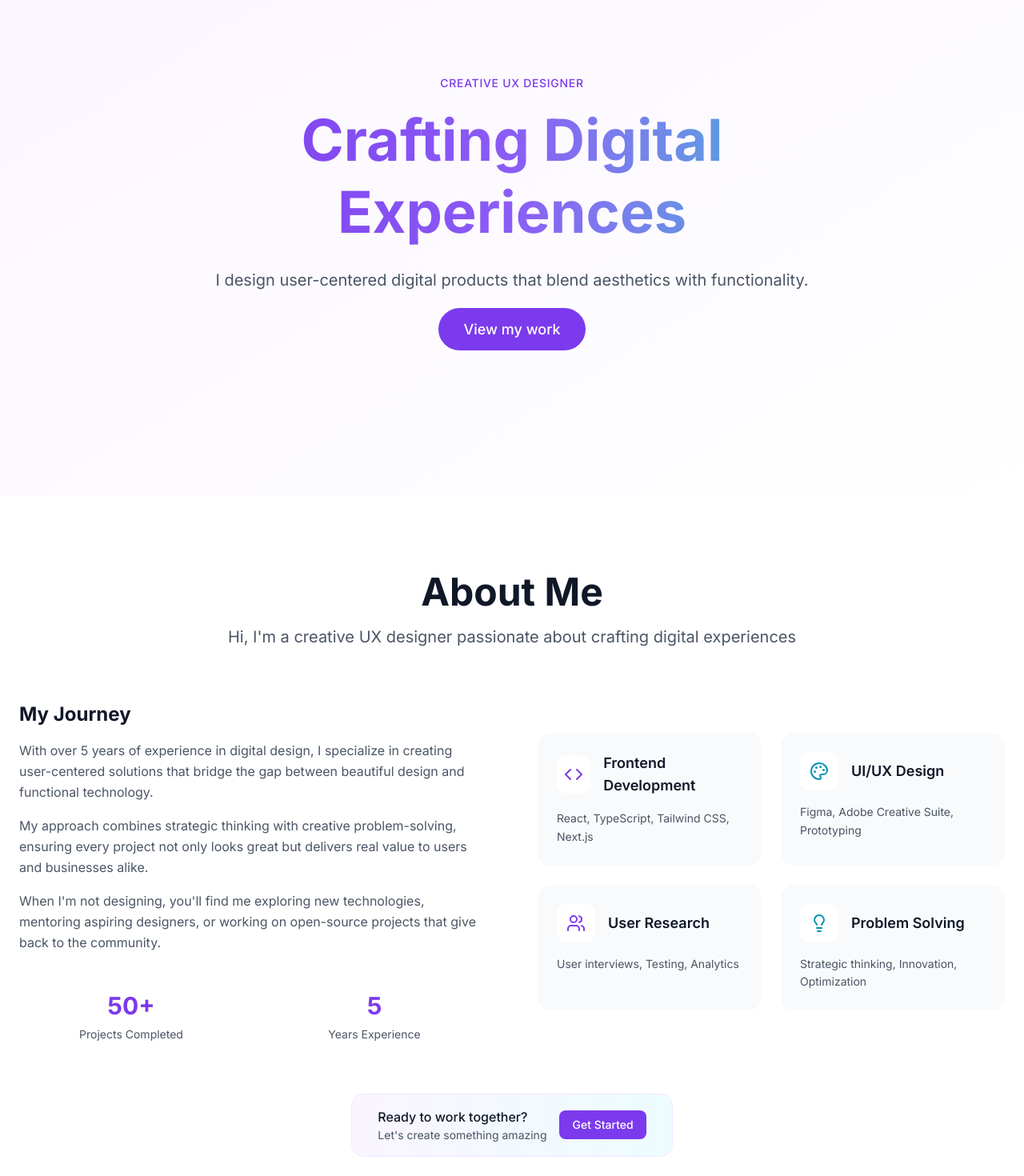
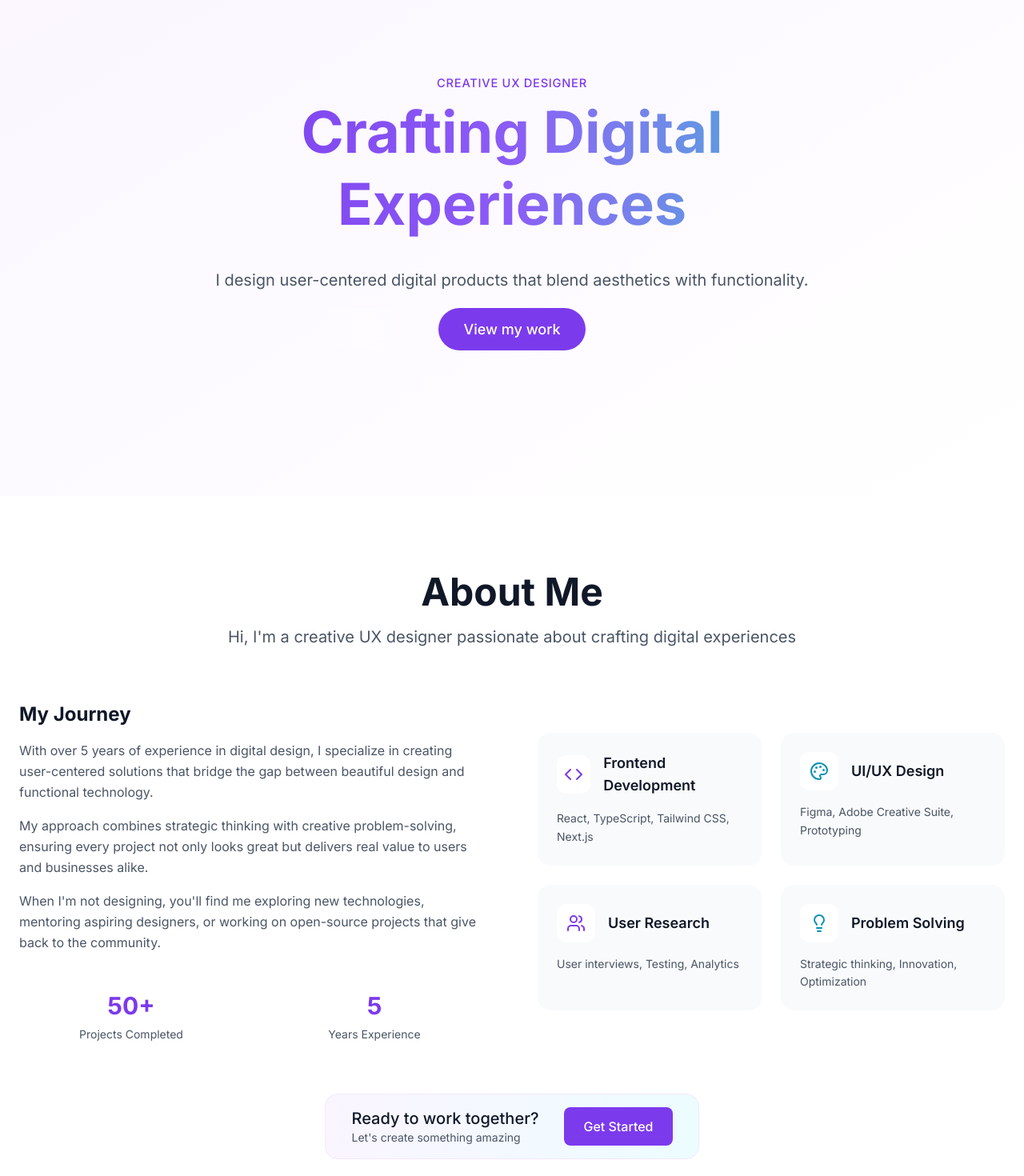
Before and after one commit to asifjirayat/modern-ux-portfolio, a React (Vite) app: page / in a window 1280 px wide. Shown: the part 180-1650 px from the top of the page at 80% size. Built offline with nearby package versions, Linux system fonts and the light colour scheme.

Commit message:
Added animations to Hero and Button components.

```diff
--- a/src/components/sections/About.jsx
+++ b/src/components/sections/About.jsx
@@ -109,9 +109,9 @@ const About = ({ ...rest }) => {
 
         {/* Bottom CTA */}
         <div className="text-center mt-16">
-          <div className="inline-flex items-center gap-4 px-8 py-4 bg-gradient-to-r from-primary-50 to-accent-50 rounded-2xl border border-primary-100">
+          <div className="inline-flex items-center gap-8 px-8 py-4 bg-gradient-to-r from-primary-50 to-accent-50 rounded-2xl border border-primary-100">
             <div className="text-left">
-              <p className="text-gray-900 font-medium">
+              <p className="text-gray-900 font-medium text-xl">
                 Ready to work together?
               </p>
               <p className="text-gray-600 text-sm">
@@ -119,7 +119,6 @@ const About = ({ ...rest }) => {
               </p>
             </div>
             <Button
-              size="small"
               href="#contact"
               onClick={(e) => handleSmoothScroll(e, "contact")}
             >
--- a/src/components/sections/Hero.jsx
+++ b/src/components/sections/Hero.jsx
@@ -1,25 +1,39 @@
 import { Button } from "../ui";
-import { useScrollTo } from "../../hooks";
+import { useScrollTo, useHeroAnimation } from "../../hooks";
 
 const Hero = ({ ...rest }) => {
   const { handleSmoothScroll } = useScrollTo();
 
+  // Custom hook for hero animations
+  const heroRef = useHeroAnimation();
+
   return (
     <section
+      ref={heroRef}
       className="min-h-screen flex items-center justify-center bg-gradient-to-br from-primary-50 to-white pt-20"
       {...rest}
     >
       <div className="text-center px-6 max-w-4xl mx-auto">
-        <p className="text-sm uppercase tracking-wider text-primary-600 mb-4 font-medium">
+        <p
+          data-hero-tagline
+          className="text-sm uppercase tracking-wider text-primary-600 mb-4 font-medium"
+        >
           Creative UX Designer
         </p>
-        <h1 className="text-4xl md:text-6xl lg:text-7xl font-bold mb-6 leading-tight bg-gradient-to-r from-primary-600 via-primary-500 to-accent-500 bg-clip-text text-transparent">
+        <h1
+          data-hero-title
+          className="text-4xl md:text-6xl lg:text-7xl font-bold mb-6 leading-tight bg-gradient-to-r from-primary-600 via-primary-500 to-accent-500 bg-clip-text text-transparent"
+        >
           Crafting Digital Experiences
         </h1>
-        <p className="text-base md:text-xl text-gray-600 mb-8 max-w-3xl mx-auto leading-relaxed">
+        <p
+          data-hero-subtitle
+          className="text-base md:text-xl text-gray-600 mb-8 max-w-3xl mx-auto leading-relaxed"
+        >
           I design user-centered digital products that blend aesthetics with
           functionality.
         </p>
+        <div data-hero-cta>
           <Button
             href="#projects"
             size="large"
@@ -28,6 +42,7 @@ const Hero = ({ ...rest }) => {
             View my work
           </Button>
         </div>
+      </div>
     </section>
   );
 };
--- a/src/components/ui/Button.jsx
+++ b/src/components/ui/Button.jsx
@@ -1,3 +1,5 @@
+import { useButtonAnimation } from "../../hooks";
+
 const Button = ({
   children,
   variant = "primary",
@@ -5,13 +7,16 @@ const Button = ({
   href,
   onClick,
   className = "",
+  disabled = false,
   ...rest
 }) => {
+  const buttonRef = useButtonAnimation([disabled]); // Pass disabled as dependency
+
   // If anchor use <a>, else use <button>
   const Component = href ? "a" : "button";
 
   const baseClasses =
-    "font-medium transition-all duration-200 focus-visible:ring-4 focus-visible:ring-primary-500/40";
+    "font-medium transition-colors duration-200 focus-visible:ring-4 focus-visible:ring-primary-500/40 relative overflow-hidden";
 
   const variants = {
     primary: "bg-primary-600 text-white hover:bg-primary-700",
@@ -27,11 +32,25 @@ const Button = ({
     large: "px-8 py-4 text-lg rounded-full",
   };
 
-  const classes = `${baseClasses} ${variants[variant]} ${sizes[size]} ${className}`;
+  const classes = `${baseClasses} ${variants[variant]} ${sizes[size]} ${
+    disabled ? "opacity-50 cursor-not-allowed" : ""
+  } ${className}`;
 
   return (
-    <Component href={href} onClick={onClick} className={classes} {...rest}>
-      {children}
+    <Component
+      ref={buttonRef}
+      href={href}
+      onClick={onClick}
+      className={classes}
+      disabled={disabled}
+      {...rest}
+    >
+      <span className="relative z-10">{children}</span>
+
+      {/* Ripple effect overlay - only show if not disabled */}
+      {!disabled && (
+        <div className="absolute inset-0 bg-gradient-to-r from-transparent via-white/20 to-transparent -translate-x-full hover:translate-x-full transition-transform duration-700 ease-out" />
+      )}
     </Component>
   );
 };
--- /dev/null
+++ b/src/components/ui/FloatingElements.jsx
@@ -0,0 +1,106 @@
+import { useRef } from "react";
+import { useGSAP } from "@gsap/react";
+import gsap from "../../utils/gsapConfig.js";
+import { div } from "three/tsl";
+
+const FloatingElements = ({ count = 8 }) => {
+  const containerRef = useRef();
+
+  useGSAP(
+    () => {
+      const elements = containerRef.current.children;
+
+      Array.from(elements).forEach((element, index) => {
+        // Random initial position
+        gsap.set(element, {
+          x: Math.random() * window.innerWidth,
+          y: Math.random() * window.innerHeight,
+          rotation: Math.random() * 360,
+          scale: 0.5 + Math.random() * 0.5,
+        });
+
+        // Continuous floating animation
+        gsap.to(element, {
+          x: `+=${(Math.random() - 0.5) * 400}`,
+          y: `+= ${(Math.random() - 0.5) * 400}`,
+          rotation: `+=${360 + Math.random() * 360}`,
+          duration: 20 + Math.random() * 20,
+          repeat: -1,
+          yoyo: true,
+          ease: "none",
+          delay: index * 0.5,
+        });
+
+        // Breathing effect
+        gsap.to(element, {
+          scale: `+=${0.2 + Math.random() + 0.3}`,
+          duration: 3 + Math.random() * 4,
+          repeat: -1,
+          yoyo: true,
+          ease: "power1.inOut",
+          delay: index + 0.3,
+        });
+      });
+
+      // Mouse parallax effect
+      let requestId;
+      const handleMouseMove = (e) => {
+        if (requestId) return;
+
+        requestId = requestAnimationFrame(() => {
+          const { clientX, clientY } = e;
+          const centerX = window.innerWidth / 2;
+          const centerY = window.innerHeight / 2;
+
+          Array.from(elements).forEach((element, index) => {
+            const depth = (index + 1) * 0.02;
+            const moveX = (clientX - centerX) * depth;
+            const moveY = (clientY - centerY) * depth;
+
+            gsap.set(element, {
+              x: moveX,
+              y: moveY,
+            });
+          });
+
+          requestId = null;
+        });
+      };
+
+      window.addEventListener("mousemove", handleMouseMove);
+
+      return () => {
+        window.removeEventListener("mousemove", handleMouseMove);
+        if (requestId) cancelAnimationFrame(requestId);
+      };
+    },
+    { scope: containerRef }
+  );
+
+  const colors = ["blue", "purple", "pink", "indigo", "cyan"];
+
+  return (
+    <div
+      ref={containerRef}
+      className="fixed inset-0 pointer-events-none z-0 overflow-hidden"
+    >
+      {Array.from({ length: count }).map((_, index) => {
+        const color = colors[index % colors.length];
+        const size = 4 + (index % 3) * 4; // Varying sizes
+
+        return (
+          <div
+            key={index}
+            className={`absolute rounded-full opacity-20 bg-gradient-to-br from-${color}-400 to-${color}-600 blur-sm`}
+            style={{
+              width: `${size}px`,
+              height: `${size}px`,
+            }}
+          />
+        );
+      })}
+    </div>
+  );
+};
+
+export default FloatingElements;
--- a/src/hooks/index.js
+++ b/src/hooks/index.js
@@ -1 +1,2 @@
 export * from "./useScrollTo.js";
+export * from "./useGSAPAnimation.js";
--- /dev/null
+++ b/src/hooks/useGSAPAnimation.js
@@ -0,0 +1,162 @@
+import { useRef } from "react";
+import { useGSAP } from "@gsap/react";
+import gsap from "../utils/gsapConfig.js";
+
+export const useHeroAnimation = (dependencies = []) => {
+  const containerRef = useRef();
+
+  useGSAP(
+    () => {
+      const tagline = containerRef.current?.querySelector(
+        "[data-hero-tagline]"
+      );
+      const title = containerRef.current?.querySelector("[data-hero-title]");
+      const subtitle = containerRef.current?.querySelector(
+        "[data-hero-subtitle]"
+      );
+      const cta = containerRef.current?.querySelector("[data-hero-cta]");
+
+      if (!tagline || !title || !subtitle || !cta) return;
+
+      // Set initial states
+      gsap.set([tagline, title, subtitle, cta], {
+        opacity: 0,
+        y: 60,
+      });
+
+      // Create timeline
+      const tl = gsap.timeline({ delay: 0.5 });
+
+      tl.to(tagline, {
+        opacity: 1,
+        y: 0,
+        duration: 0.8,
+        ease: "power2.out",
+      })
+        .to(
+          title,
+          {
+            opacity: 1,
+            y: 0,
+            duration: 1.2,
+            ease: "power3.out",
+          },
+          "+=0.4"
+        )
+        .to(
+          subtitle,
+          {
+            opacity: 1,
+            y: 0,
+            duration: 1,
+            ease: "power2.out",
+          },
+          "+=0.6"
+        )
+        .to(
+          cta,
+          {
+            opacity: 1,
+            y: 0,
+            duration: 0.8,
+            ease: "back.out(1.7)",
+          },
+          "-=0.4"
+        );
+
+      // Floating animation for title
+      gsap.to(title, {
+        y: -10,
+        duration: 4,
+        repeat: -1,
+        yoyo: true,
+        ease: "power1.inOut",
+        delay: 2.5,
+      });
+
+      // Breathing animation for tagline
+      gsap.to(tagline, {
+        scale: 1.05,
+        duration: 3,
+        repeat: -1,
+        yoyo: true,
+        ease: "power1.inOut",
+        delay: 3,
+      });
+    },
+    { scope: containerRef, dependencies }
+  );
+  return containerRef;
+};
+
+// Button hover animation
+export const useButtonAnimation = (dependencies = []) => {
+  const buttonRef = useRef();
+
+  useGSAP(
+    () => {
+      const button = buttonRef.current;
+      if (!button) return;
+
+      // Check if button is disabled
+      const isDisabled =
+        button.disabled ||
+        button.hasAttribute("disabled") ||
+        button.classList.contains("opacity-50");
+      if (isDisabled) return; // No animations to disabled buttons
+
+      // Create hover timelines
+      const hoverTl = gsap.timeline({ paused: true });
+
+      // Setup hover animation timeline
+      hoverTl.to(button, {
+        scale: 1.05,
+        y: -2,
+        boxShadow: "0 8px 25px rgba(0,0,0,0.15)",
+        duration: 0.3,
+        ease: "power2.out",
+      });
+
+      const handleMouseEnter = () => {
+        hoverTl.play();
+      };
+
+      const handleMouseLeave = () => {
+        hoverTl.reverse();
+      };
+
+      const handleMouseDown = () => {
+        gsap.to(button, {
+          scale: 0.98,
+          duration: 0.1,
+          ease: "power2.out",
+          yoyo: true,
+          repeat: 1,
+        });
+      };
+
+      // Add event listeners
+      button.addEventListener("mouseenter", handleMouseEnter);
+      button.addEventListener("mouseleave", handleMouseLeave);
+      button.addEventListener("mousedown", handleMouseDown);
+
+      return () => {
+        button.removeEventListener("mouseenter", handleMouseEnter);
+        button.removeEventListener("mouseleave", handleMouseLeave);
+        button.removeEventListener("mousedown", handleMouseDown);
+
+        // Kill timelines to prevent memory leaks
+        hoverTl.kill();
+      };
+    },
+    { scope: buttonRef, dependencies }
+  );
+  return buttonRef;
+};
+
+export const useGSAPAnimation = () => {
+  return {
+    useHeroAnimation,
+    useButtonAnimation,
+  };
+};
--- /dev/null
+++ b/src/utils/gsapConfig.js
@@ -0,0 +1,34 @@
+import gsap from "gsap";
+import { ScrollTrigger } from "gsap/ScrollTrigger";
+import { TextPlugin } from "gsap/TextPlugin";
+
+// Register plugin
+gsap.registerPlugin(ScrollTrigger, TextPlugin);
+
+// Global GSAP settings
+gsap.defaults({
+  duration: 1,
+  ease: "power2.out",
+});
+
+// Animation presets
+export const animations = {
+  fedeInUp: {
+    from: { opacity: 0, y: 50 },
+    to: { opacity: 1, y: 0, duration: 1, ease: "power2.out" },
+  },
+  fadeInScale: {
+    from: { opacity: 0, scale: 0.8 },
+    to: { opacity: 1, scale: 1, duration: 0.8, ease: "back.out(1.7)" },
+  },
+  slideInLeft: {
+    from: { opacity: 0, x: -100 },
+    to: { opacity: 1, x: 0, duration: 1, ease: "power2.out" },
+  },
+  slideInRight: {
+    from: { opacity: 0, x: 100 },
+    to: { opacity: 1, x: 0, duration: 1, ease: "power2.out" },
+  },
+};
+
+export default gsap;
```
Lines whose indentation alone changed are shown as unchanged.
